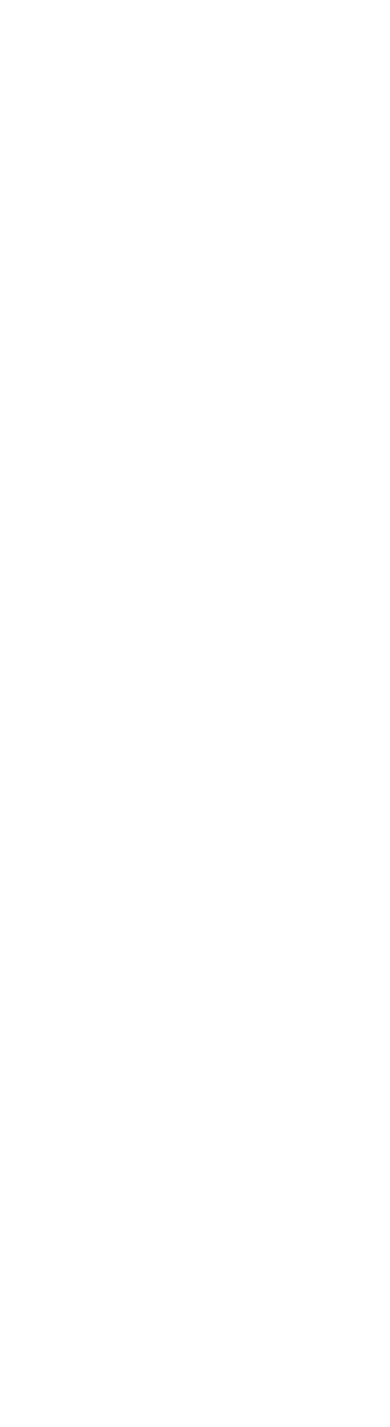
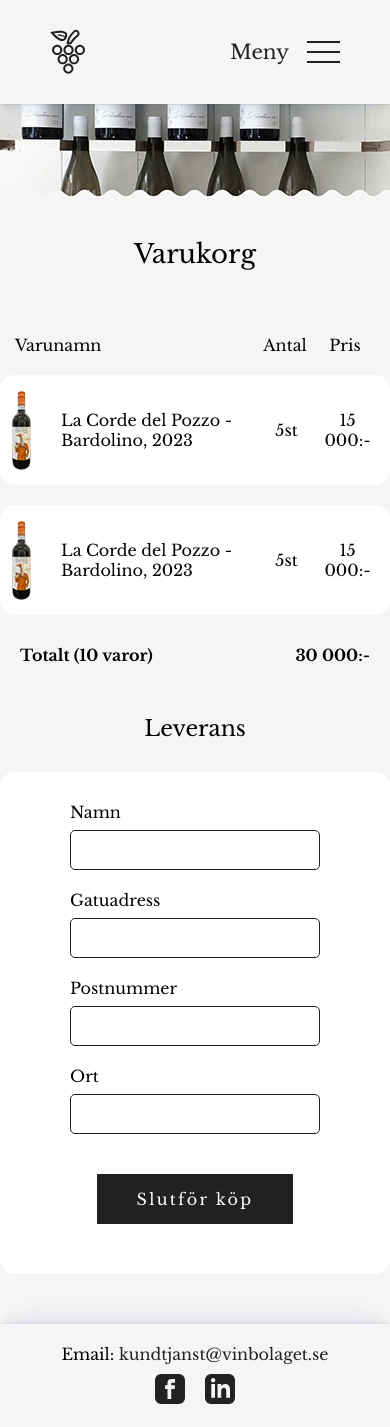
Before and after one commit to RobinHawiz/Vinbolaget, a plain HTML site: page varukorg/varukorg.html in a window 390 px wide. Before the commit the page ends 844 px from the top, so only its background shows below. Drawn offline with nearby package versions, Linux system fonts and the light colour scheme.

Commit message:
Page varukorg done + responsive

```diff
--- /dev/null
+++ b/style/_varukorg.scss
@@ -0,0 +1,108 @@
+main.varukorg {
+  .varor,
+  .leverans {
+    @include flex(center, center, column);
+    width: 65rem;
+    margin: auto;
+    margin-bottom: 7rem;
+  }
+  .varor {
+    .labels,
+    article {
+      @include grid($columns: 4fr 1fr 1fr);
+      width: 100%;
+    }
+    .labels {
+      padding: 0 1.5rem;
+    }
+    p.quantity,
+    p.price {
+      align-self: center;
+      text-align: center;
+    }
+    article {
+      margin-top: 2rem;
+      padding: 1.5rem 1.2rem;
+      background-color: $secondary-color;
+      border-radius: 1.5rem;
+    }
+
+    .product-name-and-img {
+      @include flex(center, normal, row);
+    }
+    h3 {
+      margin-left: 3rem;
+      font-weight: 400;
+    }
+    .total {
+      @include flex(center, space-between, row);
+      width: 100%;
+      margin-top: 3rem;
+      padding: 0 2rem;
+      font-weight: 700;
+    }
+  }
+  .leverans {
+    h2 {
+      margin-bottom: 5rem;
+    }
+    form {
+      width: 100%;
+      padding-top: 3rem;
+      padding-bottom: 5rem;
+      background-color: $secondary-color;
+      border-radius: 1.5rem;
+    }
+    .input-box-container {
+      @include grid(
+        $columns: repeat(auto-fill, 25rem),
+        $justify: center,
+        $row-gap: 2rem,
+        $column-gap: 3rem
+      );
+      margin: 0 1rem;
+    }
+    label {
+      display: block;
+      margin-bottom: 0.8rem;
+    }
+    input {
+      width: 25rem;
+      height: 4rem;
+      padding-left: 1rem;
+      border: 0.1rem solid $font-color;
+      border-radius: 0.5rem;
+    }
+    button {
+      display: block;
+      margin: auto;
+      margin-top: 4rem;
+      padding: 1.5rem 4rem;
+      letter-spacing: 0.23rem;
+      background-color: $font-color;
+      color: $secondary-color;
+      font-size: $p-font;
+      &:hover {
+        background-color: $links-color-hover;
+      }
+    }
+  }
+}
+
+@media screen and (max-width: 665px) {
+  main.varukorg {
+    .varor,
+    .leverans {
+      width: 100%;
+      margin-bottom: 5rem;
+    }
+    .leverans {
+      h2 {
+        margin-bottom: 3rem;
+      }
+      button {
+        font-size: $p-mobile-font;
+      }
+    }
+  }
+}
--- a/style/style.scss
+++ b/style/style.scss
@@ -8,3 +8,4 @@
 @import "startsida";
 @import "omVinbolaget";
 @import "viner";
+@import "varukorg";
--- a/varukorg/varukorg.html
+++ b/varukorg/varukorg.html
@@ -0,0 +1,283 @@
+<!DOCTYPE html>
+<html lang="sv">
+  <head>
+    <meta charset="UTF-8" />
+    <meta name="viewport" content="width=device-width, initial-scale=1.0" />
+    <!-- Makes the loading of google fonts non-render blocking -->
+    <link
+      rel="preload"
+      href="https://fonts.googleapis.com/css2?family=Libre+Baskerville:wght@400;700&display=swap"
+      as="style"
+      onload="this.onload=null;this.rel='stylesheet'"
+    />
+    <noscript>
+      <link
+        href="https://fonts.googleapis.com/css2?family=Libre+Baskerville:wght@400;700&display=swap"
+        rel="stylesheet"
+        type="text/css"
+      />
+    </noscript>
+    <link rel="stylesheet" href="../style/style.css" />
+    <link rel="icon" type="image/x-icon" href="../icon/favicon.ico" />
+    <title>Vinbolaget</title>
+  </head>
+  <body>
+    <header>
+      <div class="header-content">
+        <div class="logo-search-container">
+          <!-- Switches between two different logos for dekstop and mobile.
+           Mobile at max-width: 480px -->
+          <a class="logo-desktop" href="../index.html"
+            ><img src="../img/logo/logo.svg" alt="Vinbolagets logga"
+          /></a>
+          <a class="logo-mobile" href="../index.html"
+            ><img src="../img/logo/logo-mobile.svg" alt="Vinbolagets logga"
+          /></a>
+          <form
+            class="outside-nav"
+            action="../viner/viner.html"
+            autocomplete="off"
+          >
+            <input type="search" name="search" placeholder="Sök vin..." />
+          </form>
+        </div>
+        <button class="sveriges-godaste-hamburgare">
+          <span class="menu">Meny</span>
+          <span class="line-container">
+            <span class="line"></span>
+            <span class="line"></span>
+            <span class="line"></span>
+          </span>
+        </button>
+        <nav class="hideNavbarAnimation">
+          <ul>
+            <li>
+              <a class="link" href="../omVinbolaget/omvinbolaget.html"
+                >Om Vinbolaget</a
+              >
+            </li>
+            <li><a class="link" href="../viner/viner.html">Viner</a></li>
+            <li>
+              <a class="link" href="../varukorg/varukorg.html">Varukorg</a>
+            </li>
+            <li>
+              <!-- Is shown only at max-width: 640px -->
+              <form
+                class="inside-nav"
+                action="../viner/viner.html"
+                autocomplete="off"
+              >
+                <input type="search" name="search" placeholder="Sök vin..." />
+              </form>
+            </li>
+          </ul>
+        </nav>
+      </div>
+    </header>
+    <main class="varukorg">
+      <div class="banner-wrapper">
+        <picture>
+          <source
+            type="image/webp"
+            media="(max-width: 480px)"
+            srcset="
+              ../img/hero/hero-mobile@1x.webp 1x,
+              ../img/hero/hero-mobile@1x.webp 2x,
+              ../img/hero/hero-mobile@1x.webp 3x
+            "
+          />
+          <source
+            type="image/jpg"
+            media="(max-width: 480px)"
+            srcset="
+              ../img/hero/hero-mobile@1x.jpg 1x,
+              ../img/hero/hero-mobile@1x.jpg 2x,
+              ../img/hero/hero-mobile@1x.jpg 3x
+            "
+          />
+          <source type="image/webp" srcset="../img/hero/hero.webp" />
+          <img
+            src="../img/hero/hero.jpg"
+            alt="Banner som visar en rad vinflaskor som står på en hylla"
+            loading="lazy"
+          />
+        </picture>
+      </div>
+      <div class="headline">
+        <h1>Varukorg</h1>
+      </div>
+      <div class="varor">
+        <div class="labels">
+          <p class="product-name">Varunamn</p>
+          <p class="quantity">Antal</p>
+          <p class="price">Pris</p>
+        </div>
+        <article>
+          <div class="product-name-and-img">
+            <picture>
+              <source
+                type="image/webp"
+                media="(max-width: 665px)"
+                srcset="
+                  ../img/products/shopping-cart-page/bardolino/bardolino-shopping-cart-page-mobile@1x.webp 1x,
+                  ../img/products/shopping-cart-page/bardolino/bardolino-shopping-cart-page-mobile@2x.webp 2x,
+                  ../img/products/shopping-cart-page/bardolino/bardolino-shopping-cart-page-mobile@3x.webp 3x
+                "
+              />
+              <source
+                type="image/png"
+                media="(max-width: 665px)"
+                srcset="
+                  ../img/products/shopping-cart-page/bardolino/bardolino-shopping-cart-page-mobile@1x.png 1x,
+                  ../img/products/shopping-cart-page/bardolino/bardolino-shopping-cart-page-mobile@2x.png 2x,
+                  ../img/products/shopping-cart-page/bardolino/bardolino-shopping-cart-page-mobile@3x.png 3x
+                "
+              />
+              <source
+                type="image/webp"
+                srcset="
+                  ../img/products/shopping-cart-page/bardolino/bardolino-shopping-cart-page@1x.webp 1x,
+                  ../img/products/shopping-cart-page/bardolino/bardolino-shopping-cart-page@2x.webp 2x,
+                  ../img/products/shopping-cart-page/bardolino/bardolino-shopping-cart-page@3x.webp 3x
+                "
+              />
+              <source
+                type="image/png"
+                srcset="
+                  ../img/products/shopping-cart-page/bardolino/bardolino-shopping-cart-page@1x.png 1x,
+                  ../img/products/shopping-cart-page/bardolino/bardolino-shopping-cart-page@2x.png 2x,
+                  ../img/products/shopping-cart-page/bardolino/bardolino-shopping-cart-page@3x.png 3x
+                "
+              />
+              <img
+                src="../img/products/shopping-cart-page/bardolino/bardolino-shopping-cart-page@1x.png"
+                alt="Vinflaskan Bardolino"
+                loading="lazy"
+              />
+            </picture>
+            <h3 class="product-name">La Corde del Pozzo - Bardolino, 2023</h3>
+          </div>
+          <p class="quantity">5st</p>
+          <p class="price">15 000:-</p>
+        </article>
+        <article>
+          <div class="product-name-and-img">
+            <picture>
+              <source
+                type="image/webp"
+                media="(max-width: 665px)"
+                srcset="
+                  ../img/products/shopping-cart-page/bardolino/bardolino-shopping-cart-page-mobile@1x.webp 1x,
+                  ../img/products/shopping-cart-page/bardolino/bardolino-shopping-cart-page-mobile@2x.webp 2x,
+                  ../img/products/shopping-cart-page/bardolino/bardolino-shopping-cart-page-mobile@3x.webp 3x
+                "
+              />
+              <source
+                type="image/png"
+                media="(max-width: 665px)"
+                srcset="
+                  ../img/products/shopping-cart-page/bardolino/bardolino-shopping-cart-page-mobile@1x.png 1x,
+                  ../img/products/shopping-cart-page/bardolino/bardolino-shopping-cart-page-mobile@2x.png 2x,
+                  ../img/products/shopping-cart-page/bardolino/bardolino-shopping-cart-page-mobile@3x.png 3x
+                "
+              />
+              <source
+                type="image/webp"
+                srcset="
+                  ../img/products/shopping-cart-page/bardolino/bardolino-shopping-cart-page@1x.webp 1x,
+                  ../img/products/shopping-cart-page/bardolino/bardolino-shopping-cart-page@2x.webp 2x,
+                  ../img/products/shopping-cart-page/bardolino/bardolino-shopping-cart-page@3x.webp 3x
+                "
+              />
+              <source
+                type="image/png"
+                srcset="
+                  ../img/products/shopping-cart-page/bardolino/bardolino-shopping-cart-page@1x.png 1x,
+                  ../img/products/shopping-cart-page/bardolino/bardolino-shopping-cart-page@2x.png 2x,
+                  ../img/products/shopping-cart-page/bardolino/bardolino-shopping-cart-page@3x.png 3x
+                "
+              />
+              <img
+                src="../img/products/shopping-cart-page/bardolino/bardolino-shopping-cart-page@1x.png"
+                alt="Vinflaskan Bardolino"
+                loading="lazy"
+              />
+            </picture>
+            <h3 class="product-name">La Corde del Pozzo - Bardolino, 2023</h3>
+          </div>
+          <p class="quantity">5st</p>
+          <p class="price">15 000:-</p>
+        </article>
+        <div class="total">
+          <p class="total-quantity">Totalt (10 varor)</p>
+          <p class="total-price">30 000:-</p>
+        </div>
+      </div>
+      <section class="leverans">
+        <h2>Leverans</h2>
+        <form action="POST">
+          <div class="input-box-container">
+            <div class="input-box">
+              <label for="name">Namn</label>
+              <input id="name" type="text" required />
+            </div>
+            <div class="input-box">
+              <label for="address">Gatuadress</label>
+              <input id="address" type="text" required />
+            </div>
+            <div class="input-box">
+              <label for="postal">Postnummer</label>
+              <input id="postal" type="text" required />
+            </div>
+            <div class="input-box">
+              <label for="county">Ort</label>
+              <input id="county" type="text" required />
+            </div>
+          </div>
+          <button type="submit">Slutför köp</button>
+        </form>
+      </section>
+    </main>
+    <footer>
+      <div class="footer-content">
+        <p>
+          Email:
+          <a href="mailto:kundtjanst@vinbolaget.se">kundtjanst@vinbolaget.se</a>
+        </p>
+        <ul>
+          <li>
+            <a href="https://www.facebook.com">
+              <svg
+                xmlns="http://www.w3.org/2000/svg"
+                width="30"
+                height="30"
+                fill="#212121"
+                viewBox="0 0 24 24"
+              >
+                <path
+                  d="M19 0h-14c-2.761 0-5 2.239-5 5v14c0 2.761 2.239 5 5 5h14c2.762 0 5-2.239 5-5v-14c0-2.761-2.238-5-5-5zm-3 7h-1.924c-.615 0-1.076.252-1.076.889v1.111h3l-.238 3h-2.762v8h-3v-8h-2v-3h2v-1.923c0-2.022 1.064-3.077 3.461-3.077h2.539v3z"
+                />
+              </svg>
+            </a>
+          </li>
+          <li>
+            <a href="https://www.linkedin.com">
+              <svg
+                xmlns="http://www.w3.org/2000/svg"
+                width="30"
+                height="30"
+                fill="#212121"
+                viewBox="0 0 24 24"
+              >
+                <path
+                  d="M19 0h-14c-2.761 0-5 2.239-5 5v14c0 2.761 2.239 5 5 5h14c2.762 0 5-2.239 5-5v-14c0-2.761-2.238-5-5-5zm-11 19h-3v-11h3v11zm-1.5-12.268c-.966 0-1.75-.79-1.75-1.764s.784-1.764 1.75-1.764 1.75.79 1.75 1.764-.783 1.764-1.75 1.764zm13.5 12.268h-3v-5.604c0-3.368-4-3.113-4 0v5.604h-3v-11h3v1.765c1.396-2.586 7-2.777 7 2.476v6.759z"
+                />
+              </svg>
+            </a>
+          </li>
+        </ul>
+      </div>
+    </footer>
+    <script src="../js/header.js"></script>
+  </body>
+</html>
```
Also changed, not shown: img/products/shopping-cart-page/bardolino/bardolino-shopping-cart-page-mobile@1x.png (added), img/products/shopping-cart-page/bardolino/bardolino-shopping-cart-page-mobile@1x.webp (added), img/products/shopping-cart-page/bardolino/bardolino-shopping-cart-page-mobile@2x.png (added), img/products/shopping-cart-page/bardolino/bardolino-shopping-cart-page-mobile@2x.webp (added), img/products/shopping-cart-page/bardolino/bardolino-shopping-cart-page-mobile@3x.png (added), img/products/shopping-cart-page/bardolino/bardolino-shopping-cart-page-mobile@3x.webp (added), img/products/shopping-cart-page/bardolino/bardolino-shopping-cart-page@1x.png (added), img/products/shopping-cart-page/bardolino/bardolino-shopping-cart-page@1x.webp (added), img/products/shopping-cart-page/bardolino/bardolino-shopping-cart-page@2x.png (added), img/products/shopping-cart-page/bardolino/bardolino-shopping-cart-page@2x.webp (added), img/products/shopping-cart-page/bardolino/bardolino-shopping-cart-page@3x.png (added), img/products/shopping-cart-page/bardolino/bardolino-shopping-cart-page@3x.webp (added), style/style.css.
